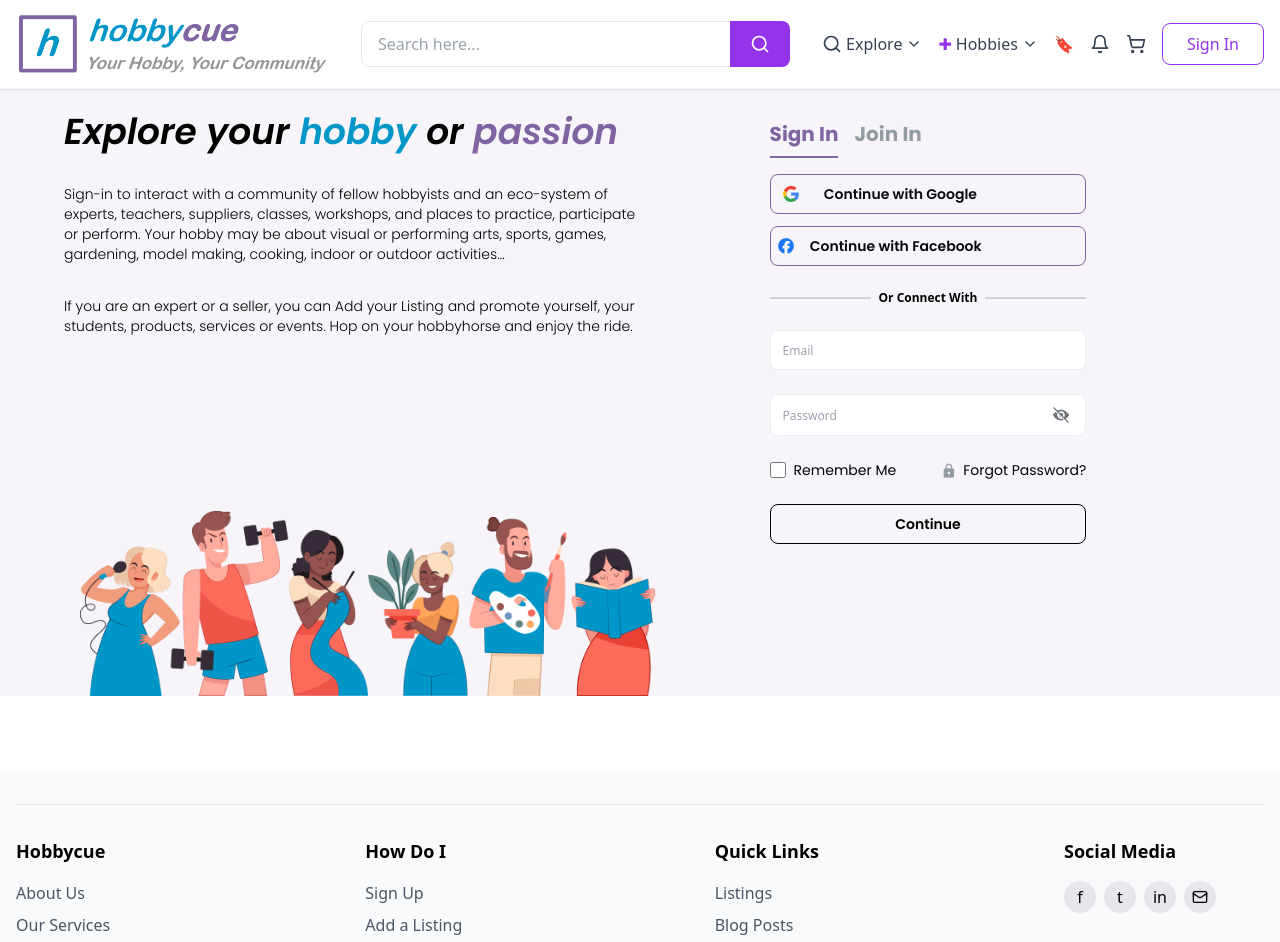
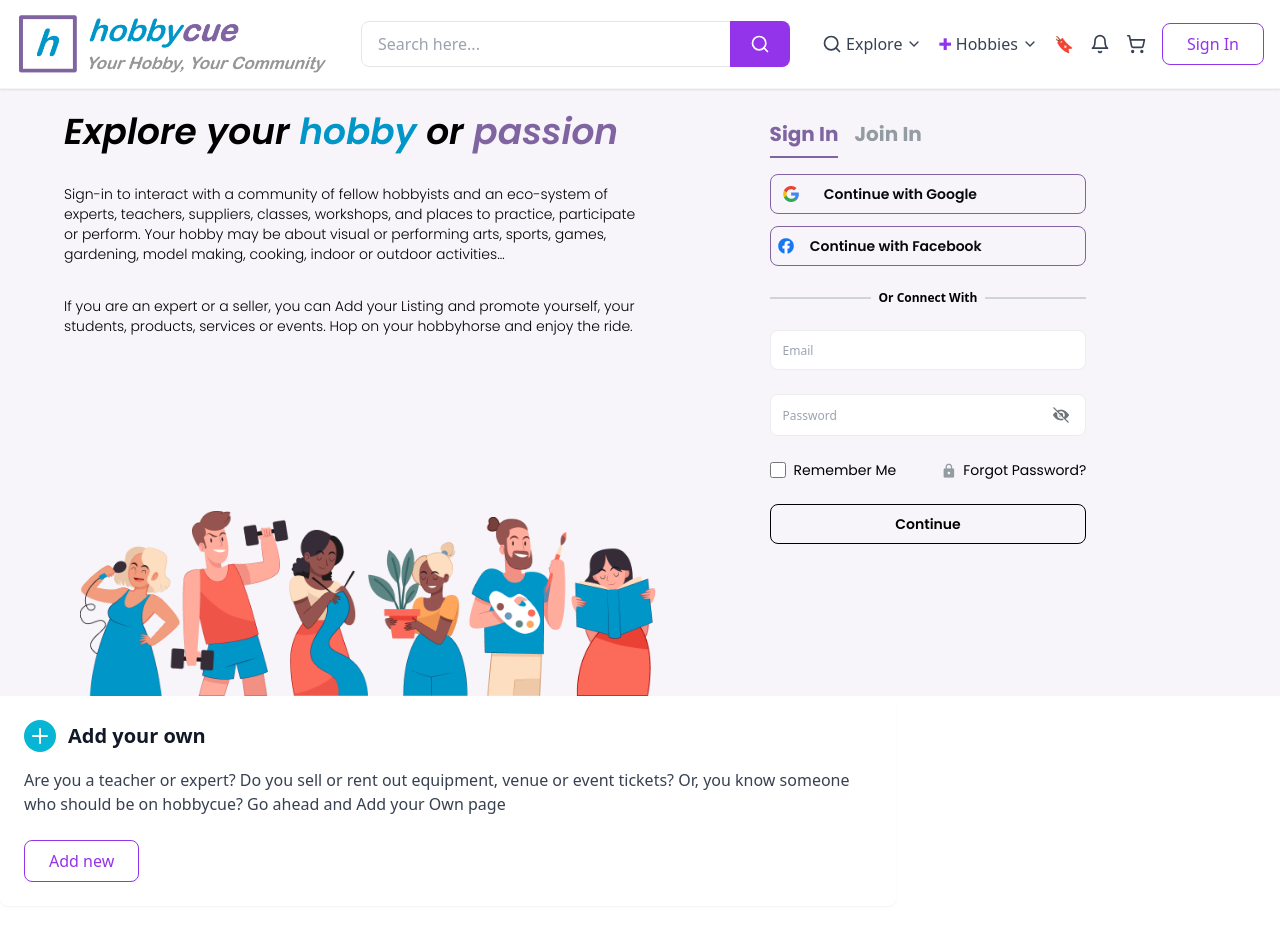
Before and after one commit to ayush-cp/hobbycue, a React (Vite) app: page / in a window 1280 px wide. Shown: the top 942 px of the page. Built offline with nearby package versions, Linux system fonts and the light colour scheme.

Commit message:
footer errors

```diff
--- a/src/Components/Home.jsx
+++ b/src/Components/Home.jsx
@@ -1,14 +1,13 @@
 import React from 'react'
 import Hero from './Hero'
 import Navbar from './navbar'
-import Footer from './footer'
 
 const Home = () => {
   return (
     <div className='w-full h-full flex flex-col gap-4'>
         <Navbar/>
         <Hero/>
-        <Footer/>
+
     </div>
   )
 }
```
Also changed, not shown: src/App.jsx (line endings or trailing spaces).
